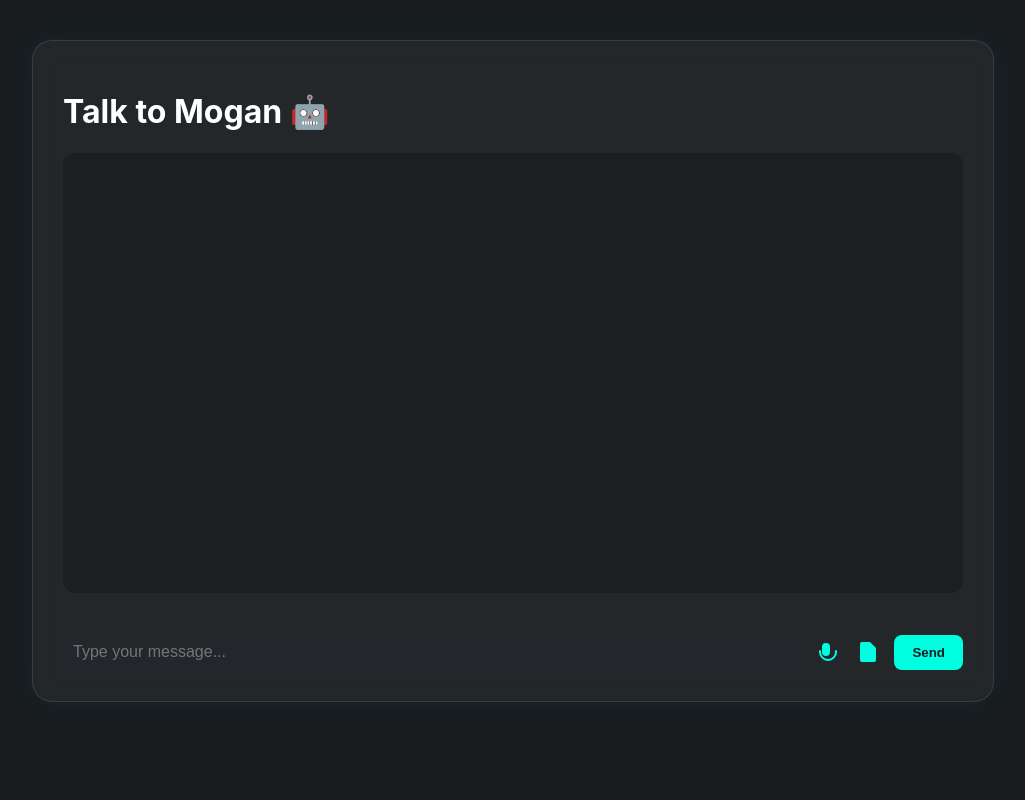
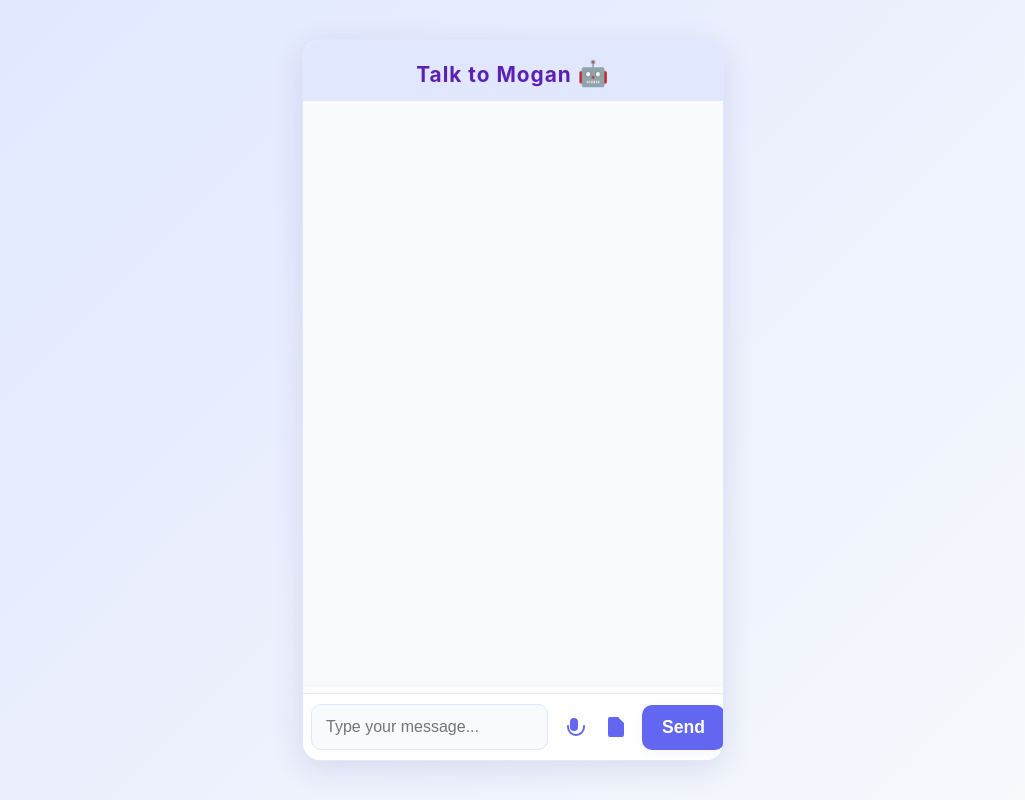
Before and after one commit to Moganzk/Chatbot, a Flask app: page / in a window 1280 px wide. Shown: the whole page, without its empty margins (127-1152 px from the left). Run offline with Flask 3, Linux system fonts and the light colour scheme.

Commit message:
cleaned ui

```diff
--- a/templates/index.html
+++ b/templates/index.html
@@ -3,205 +3,258 @@
 <head>
   <meta charset="UTF-8" />
   <meta name="viewport" content="width=device-width, initial-scale=1.0" />
-  <meta property="og:url" content="not yet, i'll place it!, later" />
-  <meta property="og:type" content="simple website app" />
-  <meta property="og:title" content="Mogan Chat" />
-  <meta property="og:description" content="A chatbot that can respond according to your needs. dumb!, 😅yeah, I know that" />
-  <meta property="og:image" content="https://img.icons8.com/fluency/96/000000/bot.png"/>
-  <meta property="og:image:width" content="635" />
-  <meta property="og:image:height" content="635" />
-  <meta property="og:site_name" content="Mogan's Chatbot" />
+  <title>Mogan Chatbot</title>
   <link rel="icon" type="image/png" href="https://img.icons8.com/fluency/48/000000/bot.png">
-  <title>Mogan Chatbot</title>
   <style>
     body {
-      background: #181c1f;
-      color: #fff;
+      background: linear-gradient(135deg, #e0e7ff 0%, #f8fafc 100%);
+      min-height: 100vh;
+      margin: 0;
       font-family: 'Inter', Arial, sans-serif;
-      margin: 0;
-      padding: 0;
+      display: flex;
+      align-items: center;
+      justify-content: center;
     }
     .chat-container {
-      background: rgba(255, 255, 255, 0.05);
-      border: 1px solid rgba(255, 255, 255, 0.1);
-      backdrop-filter: blur(10px);
-      border-radius: 20px;
+      background: #fff;
+      border-radius: 18px;
+      box-shadow: 0 8px 32px 0 rgba(31, 38, 135, 0.12);
       width: 100%;
-      max-width: 900px;
-      min-width: 320px;
-      min-height: 600px;
-      padding: 30px;
-      box-shadow: 0 0 30px rgba(0, 255, 255, 0.05);
+      max-width: 420px;
+      min-width: 0;
+      height: 90vh;
       display: flex;
       flex-direction: column;
-      margin: 40px auto;
+      overflow: hidden;
+      margin: 24px 0;
+      border: 1px solid #e0e7ff;
+      position: relative;
+    }
+    .chat-header {
+      background: #e0e7ff;
+      color: #5b21b6;
+      font-size: 1.3em;
+      font-weight: bold;
+      text-align: center;
+      padding: 18px 0 12px 0;
+      letter-spacing: 1px;
+      border-bottom: 1px solid #e0e7ff;
     }
     .chat-box {
       flex: 1 1 auto;
-      min-height: 300px;
-      max-height: 60vh;
       overflow-y: auto;
-      background: rgba(0, 0, 0, 0.2);
-      border-radius: 12px;
-      padding: 15px;
-      margin-bottom: 20px;
-      scroll-behavior: smooth;
+      background: #f8fafc;
+      padding: 18px 10px 18px 10px;
       display: flex;
       flex-direction: column;
+      gap: 14px;
+      scroll-behavior: smooth;
+    }
+    .message-row {
+      display: flex;
+      align-items: flex-end;
+      gap: 8px;
+      margin-bottom: 2px;
+      animation: bubbleIn 0.25s;
+    }
+    .message-row.user {
+      justify-content: flex-end;
+    }
+    .message-row.bot {
+      justify-content: flex-start;
+    }
+    .avatar {
+      width: 36px;
+      height: 36px;
+      border-radius: 50%;
+      background: #e0e7ff;
+      display: flex;
+      align-items: center;
+      justify-content: center;
+      font-size: 1.3em;
+      box-shadow: 0 2px 8px rgba(91,33,182,0.07);
+      margin-bottom: 2px;
+      flex-shrink: 0;
+    }
+    .avatar.user {
+      background: #c7d2fe;
+      color: #2563eb;
+    }
+    .avatar.bot {
+      background: #fef9c3;
+      color: #f59e42;
+    }
+    .bubble {
+      max-width: 70vw;
+      padding: 13px 18px;
+      font-size: 1.08em;
+      border-radius: 18px;
+      box-shadow: 0 2px 8px rgba(91,33,182,0.06);
+      word-break: break-word;
+      line-height: 1.5;
+      position: relative;
+      display: flex;
+      flex-direction: column;
+      gap: 2px;
+      animation: bubbleIn 0.25s;
+    }
+    .bubble.user {
+      background: #d1fae5;
+      color: #065f46;
+      border-bottom-right-radius: 6px;
+      align-self: flex-end;
+    }
+    .bubble.bot {
+      background: #e0e7ff;
+      color: #3730a3;
+      border-bottom-left-radius: 6px;
+      align-self: flex-start;
+    }
+    .timestamp {
+      font-size: 0.75em;
+      color: #a1a1aa;
+      align-self: flex-end;
+      margin-top: 2px;
+      margin-bottom: -4px;
     }
     .input-container {
+      position: sticky;
+      bottom: 0;
+      left: 0;
+      right: 0;
+      background: #fff;
+      padding: 10px 8px;
       display: flex;
       align-items: center;
       gap: 10px;
-      margin-top: 10px;
+      border-top: 1px solid #e0e7ff;
+      box-shadow: 0 -2px 16px rgba(31,38,135,0.04);
+      z-index: 10;
     }
     .input-container input[type="text"] {
       flex: 1 1 auto;
-      padding: 10px;
-      border-radius: 8px;
-      border: none;
-      font-size: 1rem;
-      background: #23272b;
-      color: #fff;
+      padding: 13px 14px;
+      border-radius: 10px;
+      border: 1px solid #e0e7ff;
+      font-size: 1em;
+      background: #f8fafc;
+      color: #1e293b;
       outline: none;
+      transition: border 0.2s;
+    }
+    .input-container input[type="text"]:focus {
+      border: 1.5px solid #a5b4fc;
+      background: #fff;
     }
     .input-container button {
-      padding: 10px 18px;
-      border-radius: 8px;
+      padding: 12px 20px;
+      border-radius: 10px;
       border: none;
-      background: #00ffe1;
-      color: #181c1f;
+      background: #6366f1;
+      color: #fff;
       font-weight: bold;
       cursor: pointer;
+      font-size: 1.1em;
+      box-shadow: 0 2px 8px rgba(99,102,241,0.08);
       transition: background 0.2s;
     }
     .input-container button:hover {
-      background: #00bfae;
+      background: #4338ca;
     }
     .audio-label, .file-label {
       cursor: pointer;
       display: flex;
       align-items: center;
       margin: 0 4px;
-      /*dude*/
     }
     .audio-label svg, .file-label svg {
       transition: fill 0.2s;
     }
     .audio-label:hover svg, .file-label:hover svg {
-      fill: #00bfae;
-    }
-    .message {
-      margin: 8px 0;
-      padding: 10px 16px;
-      border-radius: 12px;
-      max-width: 80%;
-      word-break: break-word;
-    }
-    .message.user {
-      background: #007bff;
-      color: #fff;
-      align-self: flex-end;
-      text-align: right;
-    }
-    .message.bot {
-      background: #23272b;
-      color: #00ffe1;
-      align-self: flex-start;
-      text-align: left;
+      fill: #6366f1;
     }
     #file-preview {
       display: flex;
       flex-wrap: wrap;
-      gap: 10px;
-      align-items: center;
-      margin-bottom: 10px;
+      gap: 8px;
+      padding: 0 10px 6px 10px;
     }
     .file-preview-item {
-      display: flex;
-      flex-direction: column;
-      align-items: center;
-      font-size: 0.95em;
-      background: rgba(0,0,0,0.12);
+      background: #f3f4f6;
       border-radius: 8px;
       padding: 4px 8px;
+      display: flex;
+      align-items: center;
+      gap: 6px;
+      font-size: 0.98em;
+      box-shadow: 0 1px 4px rgba(0,0,0,0.04);
     }
     .file-preview-item img {
-      max-height: 60px;
-      max-width: 80px;
+      max-width: 36px;
+      max-height: 36px;
       border-radius: 6px;
-      margin-bottom: 4px;
+      margin-right: 4px;
     }
     .remove-btn {
       background: none;
       border: none;
-      color: #ff4d4d;
-      font-size: 1.2em;
+      color: #ef4444;
+      font-size: 1.1em;
       cursor: pointer;
       margin-left: 4px;
     }
-    @media (max-width: 900px) {
-      .chat-container {
-        max-width: 98vw;
-        min-width: 0;
-        padding: 10px;
-      }
-      .chat-box {
-        max-height: 50vh;
-      }
+    #drop-area {
+      display: none;
     }
     @media (max-width: 600px) {
       .chat-container {
-        padding: 5px;
-        border-radius: 10px;
+        max-width: 100vw;
+        height: 100vh;
+        border-radius: 0;
+        margin: 0;
+      }
+      .chat-header {
+        font-size: 1.1em;
+        padding: 14px 0 8px 0;
       }
       .chat-box {
-        padding: 5px;
-        font-size: 0.95rem;
+        padding: 10px 2px 10px 2px;
       }
       .input-container {
-        flex-direction: column;
-        gap: 5px;
+        padding: 8px 2px 8px 2px;
       }
-      button, input[type="text"] {
-        font-size: 1rem;
-        width: 100%;
+      .bubble {
+        font-size: 1em;
+        padding: 10px 12px;
+      }
+      .avatar {
+        width: 28px;
+        height: 28px;
+        font-size: 1em;
       }
     }
-    #drop-area {
-      border:2px dashed #00ffe1;
-      border-radius:8px;
-      padding:10px;
-      text-align:center;
-      margin-bottom:10px;
-      display:none;
-      color: #00ffe1;
-      background: rgba(0,255,255,0.03);
-      transition: background 0.2s;
-    }
-    #drop-area.active {
-      background: #222;
+    @keyframes bubbleIn {
+      from { opacity: 0; transform: translateY(16px);}
+      to { opacity: 1; transform: translateY(0);}
     }
   </style>
 </head>
 <body>
   <div class="chat-container">
-    <h1>Talk to Mogan 🤖</h1>
+    <div class="chat-header">Talk to Mogan <span style="font-size:1.2em;">🤖</span></div>
     <div class="chat-box" id="chat-box"></div>
     <div id="file-preview"></div>
     <div id="drop-area">Drag & drop files here</div>
     <div class="input-container">
       <input type="text" id="user-input" placeholder="Type your message..." autocomplete="off" />
-      <!-- Audio (microphone) button -->
       <label for="audio-input" class="audio-label" title="Send audio">
-        <svg width="24" height="24" fill="#00ffe1" viewBox="0 0 24 24">
+        <svg width="24" height="24" fill="#6366f1" viewBox="0 0 24 24">
           <path d="M12 3a4 4 0 0 1 4 4v5a4 4 0 0 1-8 0V7a4 4 0 0 1 4-4zm-7 8a1 1 0 0 1 2 0v1a7 7 0 0 0 14 0v-1a1 1 0 1 1 2 0v1a9 9 0 0 1-18 0v-1z"/>
         </svg>
       </label>
       <input type="file" id="audio-input" accept="audio/*" style="display:none;" multiple>
-      <!-- File (document) button -->
       <label for="doc-input" class="file-label" title="Upload document">
-        <svg width="24" height="24" fill="#00ffe1" viewBox="0 0 24 24">
+        <svg width="24" height="24" fill="#6366f1" viewBox="0 0 24 24">
           <path d="M6 2a2 2 0 0 0-2 2v16a2 2 0 0 0 2 2h12a2 2 0 0 0 2-2V8l-6-6H6zm7 1.5V9h5.5L13 3.5z"/>
         </svg>
       </label>
@@ -227,10 +280,32 @@
     let selectedDocFiles = [];
 
     function appendMessage(message, sender) {
-      const msg = document.createElement('div');
-      msg.className = `message ${sender}`;
-      msg.innerHTML = message;
-      chatBox.appendChild(msg);
+      const row = document.createElement('div');
+      row.className = 'message-row ' + sender;
+
+      const avatar = document.createElement('div');
+      avatar.className = 'avatar ' + sender;
+      avatar.innerHTML = sender === 'user' ? '🧑' : '🤖';
+
+      const bubble = document.createElement('div');
+      bubble.className = 'bubble ' + sender;
+      bubble.innerHTML = message;
+
+      // Add timestamp
+      const timestamp = document.createElement('div');
+      timestamp.className = 'timestamp';
+      const now = new Date();
+      timestamp.textContent = now.toLocaleTimeString([], {hour: '2-digit', minute:'2-digit'});
+      bubble.appendChild(timestamp);
+
+      if (sender === 'user') {
+        row.appendChild(bubble);
+        row.appendChild(avatar);
+      } else {
+        row.appendChild(avatar);
+        row.appendChild(bubble);
+      }
+      chatBox.appendChild(row);
       chatBox.scrollTop = chatBox.scrollHeight;
     }
 
```
